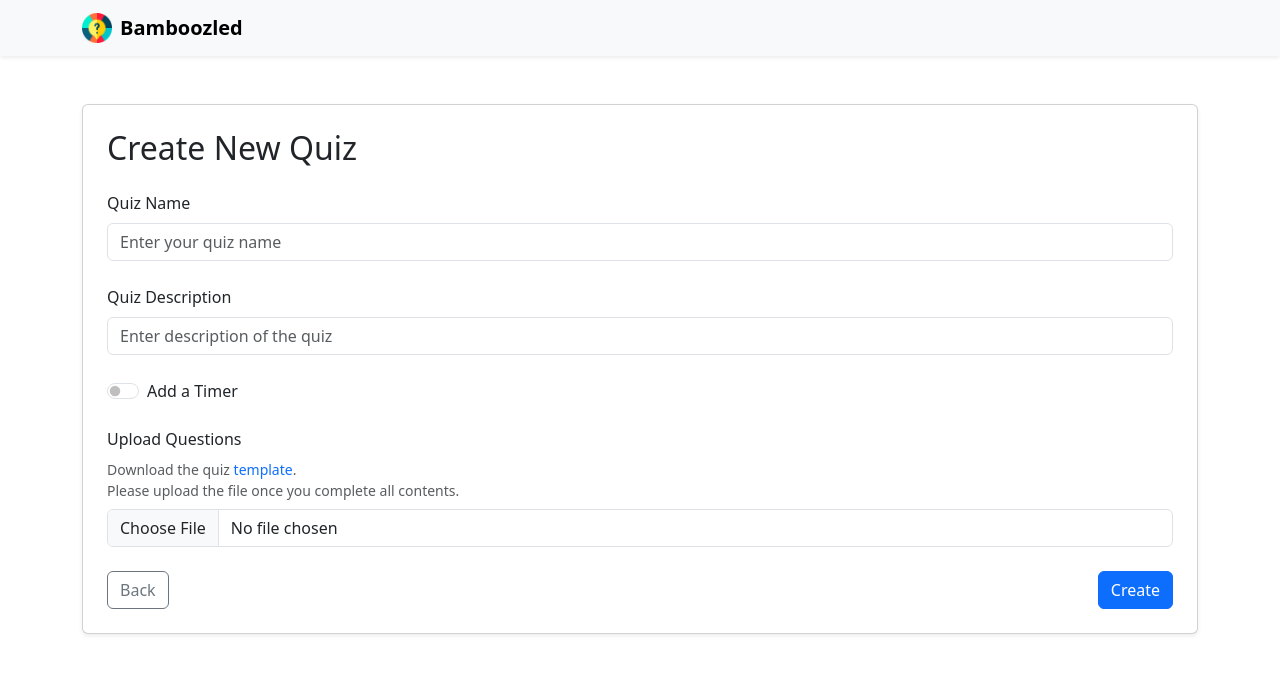
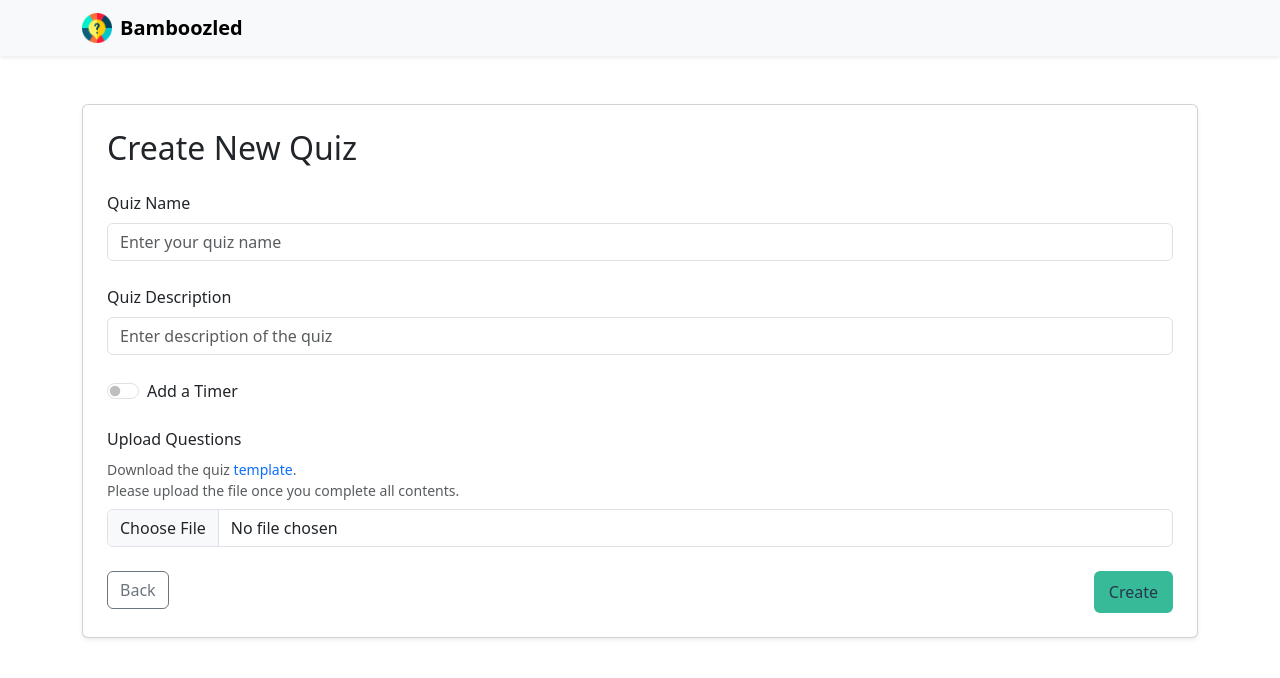
Before and after one commit to summereth/Bamboozled_Iterated_CS5610_Project4, a React (Vite) app in the folder frontend/: page /create in a window 1280 px wide. Shown: the top 678 px of the page. Built offline with nearby package versions, Linux system fonts and the light colour scheme.

Commit message:
fix: [client] align color on create page

```diff
--- a/frontend/src/screens/CreateQuizScreen.jsx
+++ b/frontend/src/screens/CreateQuizScreen.jsx
@@ -148,7 +148,14 @@ export default function CreateQuizScreen() {
                 </Button>
               </Col>
               <Col className="text-end">
-                <Button type="submit" variant="primary">
+                <Button
+                  type="submit"
+                  style={{
+                    border: "var(--color-theme) solid",
+                    backgroundColor: "var(--color-theme)",
+                    color: "var(--color-darkest)",
+                  }}
+                >
                   Create
                 </Button>
               </Col>
```
Also changed, not shown: 1 other file (tests, documents, lock files or other folders).
